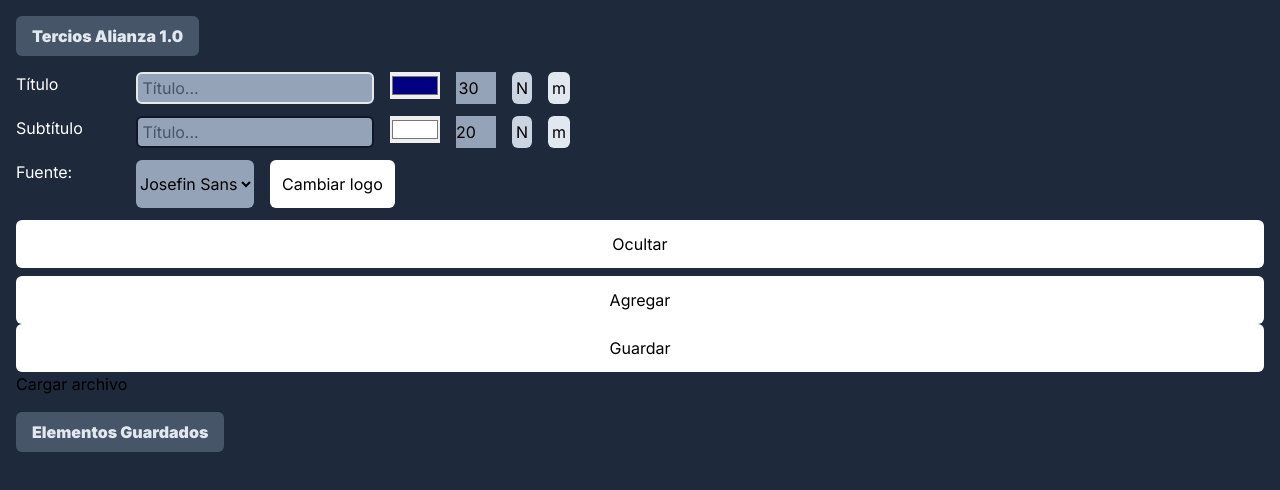
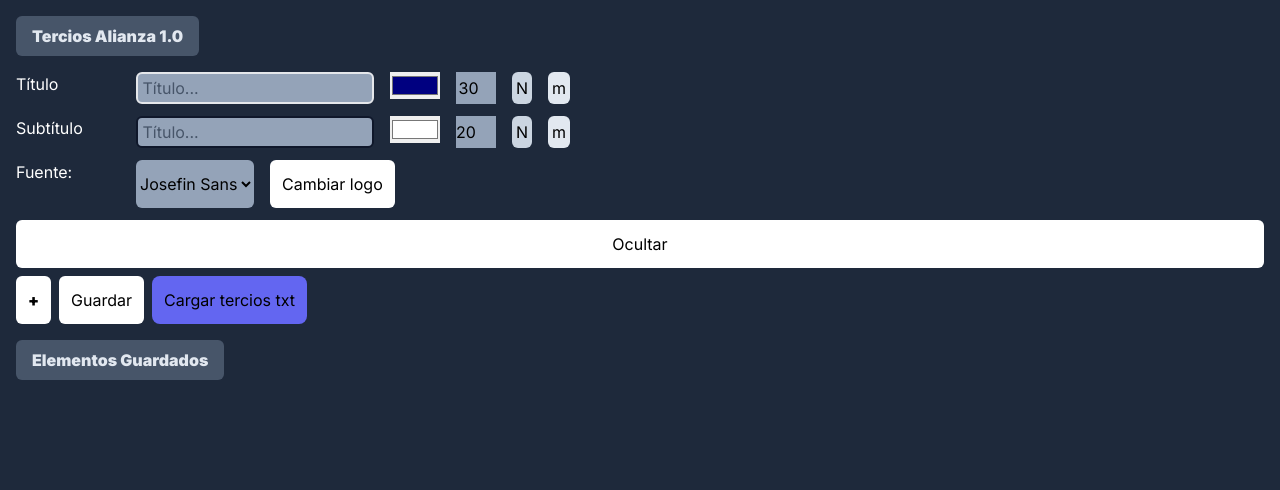
Before and after one commit to rjpd1303/lowersalianza, a Next.js app: page / in a window 1280 px wide. Shown: the top 490 px of the page. Built offline with nearby package versions, Linux system fonts and the light colour scheme.

Commit message:
Changes to be committed: 	modified:   app/components/Control.jsx

```diff
--- a/app/components/Control.jsx
+++ b/app/components/Control.jsx
@@ -168,19 +168,20 @@ useEffect(() => {
                      <button className='bg-white p-3 rounded-md hover:bg-slate-300' type="button" onClick={() => fileInput.current && fileInput.current.click()}>Cambiar logo</button>
                     </div>
                 <button className='bg-white rounded-md p-3 mb-2 hover:bg-slate-400 w-full' onClick={handleShow}>{show ? 'Mostrar' : 'Ocultar'}</button>
-                <button className='bg-white rounded-md p-3 hover:bg-slate-400 w-full' onClick={handleAdd}>Agregar</button>
-<button className='bg-white rounded-md p-3 hover:bg-slate-400 w-full' onClick={handleSave}>Guardar</button>
+                <div className='flex gap-2'>
+                <button className='bg-white rounded-md p-3 hover:bg-slate-400 flex font-black' onClick={handleAdd}>+</button>
+                <button className='bg-white rounded-md p-3 hover:bg-slate-400 flex' onClick={handleSave}>Guardar</button>
+                <input type='file' ref={fileInputtxt} onChange={handleFileUpload} style={{display: 'none'}} />
+            <button className='bg-indigo-500 p-3 rounded-lg hover:bg-indigo-700' onClick={() => fileInputtxt.current.click()}>Cargar tercios txt</button>
 
-                <div>
-            <input type='file' ref={fileInputtxt} onChange={handleFileUpload} style={{display: 'none'}} />
-            <button onClick={() => fileInputtxt.current.click()}>Cargar archivo</button>
-        </div>
+                </div>
+
                 <div className='mt-4'>
             <h2 className="mb-4 font-black text-slate-200 bg-slate-600 rounded-md px-4 py-2 w-max">Elementos Guardados</h2>
-            <ul>
+            <ul className='text-white'>
                 {savedItems.map((item, index) => (
-                    <li key={index} onClick={() => handleSelect(item)}>
-                        Título: {item.title}, Subtítulo: {item.subtitle}
+                    <li className='bg-gray-600 m-2 rounded-md px-3 cursor-pointer hover:bg-gray-200 hover:text-indigo-900' key={index} onClick={() => handleSelect(item)}>
+                       <span className='font-black text-indigo-400'>Título:</span>  {item.title}, <span className='font-black text-indigo-400'>Subtítulo:</span> {item.subtitle}
                     </li>
                 ))}
             </ul>
```
